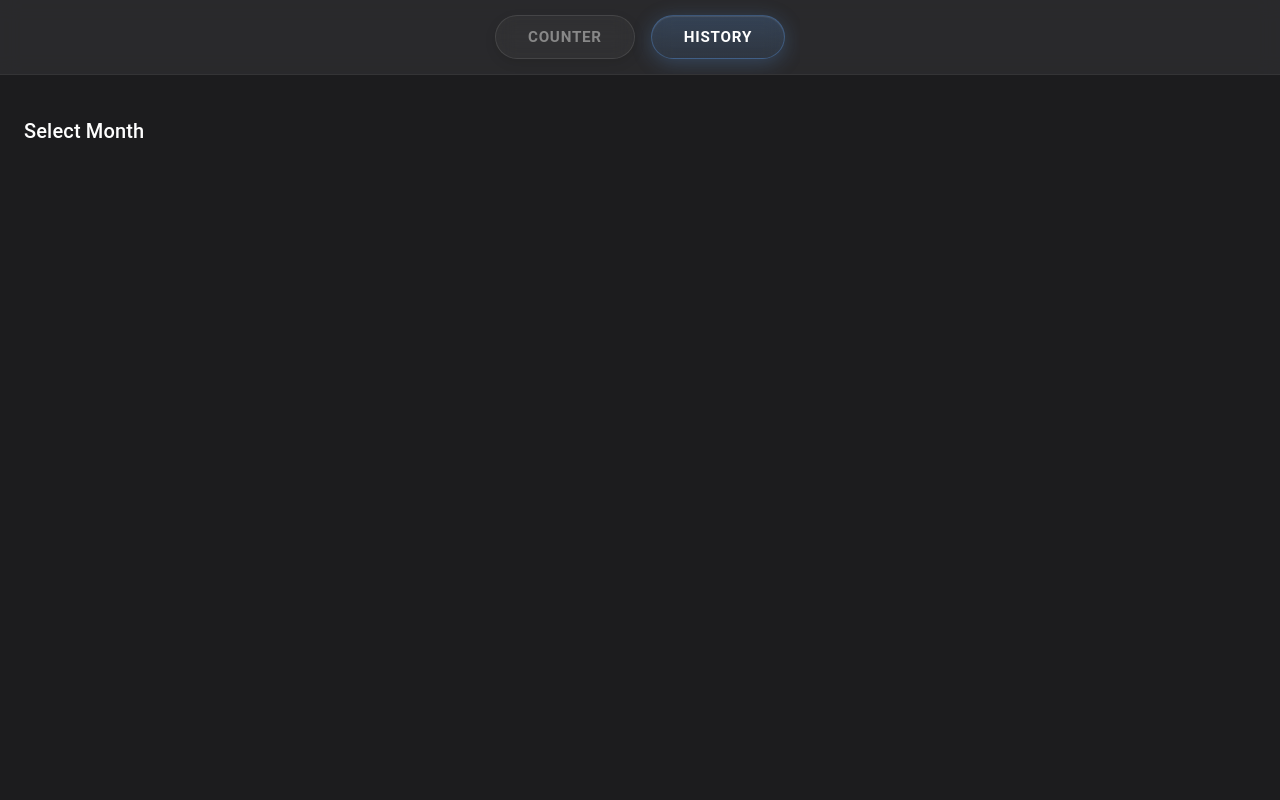
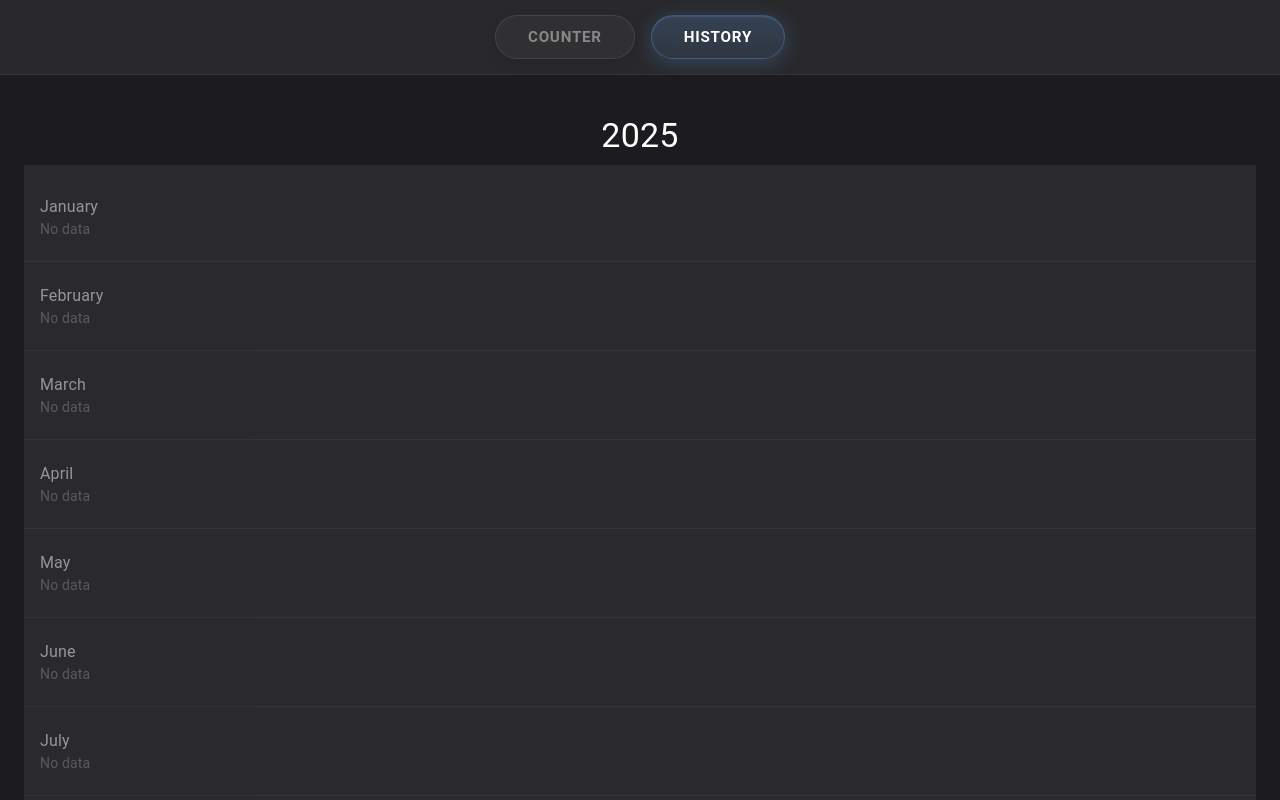
Before and after one commit to NoobCastro/counter, a React (Create React App) app: page / in a window 1280 px wide. Both pictures are taken after a click on the tab "HISTORY". Shown: the top 800 px of the page. Built offline with nearby package versions, Linux system fonts and the light colour scheme.

Commit message:
Restore original history view layout

```diff
--- a/src/components/HistoryView.tsx
+++ b/src/components/HistoryView.tsx
@@ -235,40 +235,48 @@ const HistoryView: React.FC<HistoryViewProps> = ({ selectedMonth, setSelectedMon
     if (!selectedMonth) {
         return (
             <Box>
-                <Typography variant="h6" sx={{ mb: 3, color: '#fff' }}>
-                    Select Month
+                <Typography
+                    variant="h4"
+                    sx={{
+                        color: '#fff',
+                        mb: 1,
+                        mt: 0,
+                        textAlign: 'center',
+                        fontWeight: 'normal'
+                    }}
+                >
+                    {currentYear}
                 </Typography>
-                <List>
+                <List sx={{ width: '100%', bgcolor: 'background.paper' }}>
                     {months.map((month) => {
-                        const hasData = monthlyData[currentYear]?.[month] &&
-                            Object.keys(monthlyData[currentYear][month]).length > 0;
+                        const monthData = monthlyData[currentYear]?.[month] || {};
+                        const totalInteractions = Object.values(monthData).reduce((sum, day) => sum + day.interactions, 0);
+                        const totalHours = Object.values(monthData).reduce((sum, day) => sum + day.hours, 0);
+                        const hasData = Object.keys(monthData).length > 0;
 
-                        return hasData ? (
+                        return (
                             <ListItem
                                 component="div"
                                 key={month}
                                 onClick={() => setSelectedMonth(month)}
                                 sx={{
-                                    borderRadius: 2,
-                                    mb: 1,
-                                    bgcolor: 'background.paper',
+                                    borderBottom: '1px solid rgba(255, 255, 255, 0.1)',
+                                    py: 2,
+                                    opacity: hasData ? 1 : 0.5,
                                     cursor: 'pointer',
                                     '&:hover': {
-                                        bgcolor: 'rgba(255, 255, 255, 0.1)',
+                                        bgcolor: 'rgba(255, 255, 255, 0.05)',
                                     },
                                 }}
                             >
                                 <ListItemText
                                     primary={month}
-                                    sx={{
-                                        '& .MuiListItemText-primary': {
-                                            color: '#fff',
-                                            fontWeight: 500
-                                        }
-                                    }}
+                                    secondary={hasData ? `${totalHours.toFixed(1)}h • ${totalInteractions} interactions` : 'No data'}
+                                    primaryTypographyProps={{ sx: { color: '#fff' } }}
+                                    secondaryTypographyProps={{ sx: { color: '#888' } }}
                                 />
                             </ListItem>
-                        ) : null;
+                        );
                     })}
                 </List>
             </Box>
@@ -331,12 +339,12 @@ const HistoryView: React.FC<HistoryViewProps> = ({ selectedMonth, setSelectedMon
                                     key={month}
                                     onClick={() => setSelectedMonth(month)}
                                     sx={{
-                                        borderRadius: 2,
-                                        mb: 1,
-                                        bgcolor: 'background.paper',
+                                        borderBottom: '1px solid rgba(255, 255, 255, 0.1)',
+                                        py: 2,
+                                        opacity: hasData ? 1 : 0.5,
                                         cursor: 'pointer',
                                         '&:hover': {
-                                            bgcolor: 'rgba(255, 255, 255, 0.1)',
+                                            bgcolor: 'rgba(255, 255, 255, 0.05)',
                                         },
                                     }}
                                 >
```
